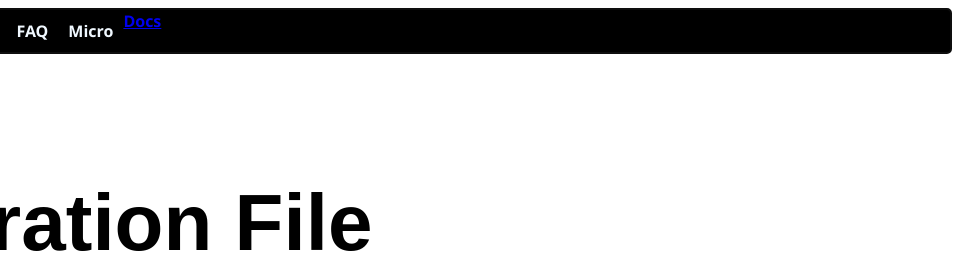
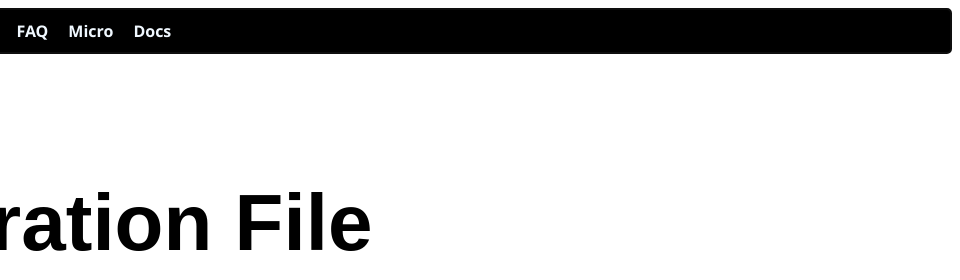
Before and after one commit to Lion-Craft/Tinyinfo-Website, a plain HTML site: page docs/config/index.html in a window 1280 px wide. Shown: the top 280 px of the page, 320-1280 px from the left. Drawn offline with Linux system fonts and the light colour scheme; files that its build step writes are made by us from their sources.

Commit message:
Fix Typo

```diff
--- a/docs/config/index.html
+++ b/docs/config/index.html
@@ -12,7 +12,7 @@
     <li class="navbar"><a class="navbar" href="https://github.com/Lion-Craft/Tinyinfo">GitHub</a></li>
     <li class="navbar"><a class="navbar" href="/Tinyinfo/FAQ">FAQ</a></li>
     <li class="navbar"><a class="navbar" href="/Tinyinfo/micro">Micro</a></li>
-    <li class="navbar"><a calss="navbar" href="/Tinyinfo/docs">Docs</a></li>
+    <li class="navbar"><a class="navbar" href="/Tinyinfo/docs">Docs</a></li>
   </ul>
   <br>
   <img src="/Tinyinfo/img/logo.png" alt="Logo" style="width: 69px;">
```
